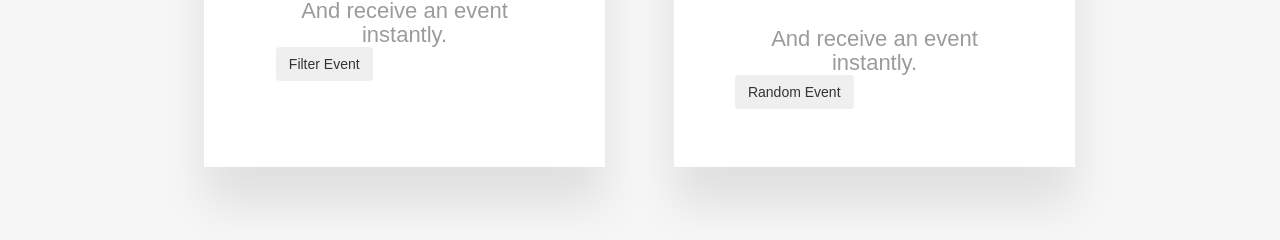
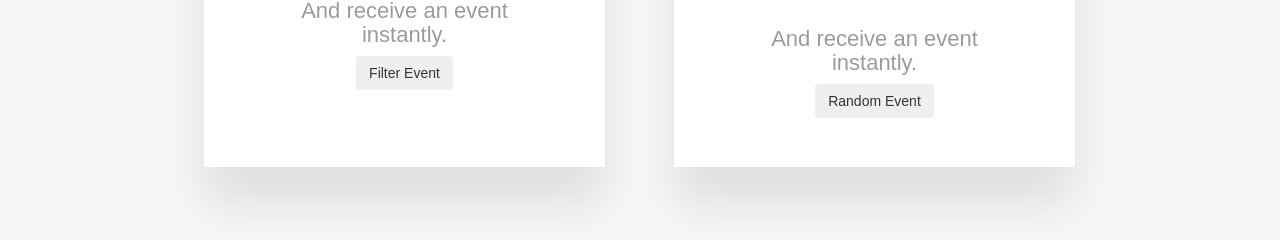
Before and after one commit to malakdlo/today-la, a website: page app/index.html at #!/select in a window 1280 px wide. Shown: the part 616-856 px from the top of the page. Drawn offline with nearby package versions, Linux system fonts and the light colour scheme; some packages are replaced by stand-ins of ours.

Commit message:
# Fixed button spacing

```diff
--- a/app/selectView/select.html
+++ b/app/selectView/select.html
@@ -56,8 +56,8 @@
               <!-- Title, Search Buttons -->
               <div>
                 <!-- BUTTONS -->
-                <div class="row text-center" id="buttons">
-                  <div class="col-md-6" id="searchCol">
+                <div class="row text-center" id="buttons" style="margin-top: 3%">
+                  <div class="col-md-12" id="searchCol">
                     <button ng-model="searchForm" ng-init="searchForm = false" ng-click="searchForm = !searchForm" href="#filter" class="btn btn-md">Filter Event</button>
                   </div>
                 </div>
@@ -134,8 +134,8 @@
               <div>
                 <div>
                 <!-- BUTTONS -->
-                <div class="row text-center" id="buttons">
-                  <div class="col-md-6" id="random">
+                <div class="row text-center" id="buttons" style="margin-top: 3%">
+                  <div class="col-md-12" id="random">
                     <button ng-model="status" ng-init="status=false" ng-click="searchRandom(); status = !status" href="#random" id="randomButton" class="btn btn-md">Random Event</button>
                   </div>
                 </div>
```
